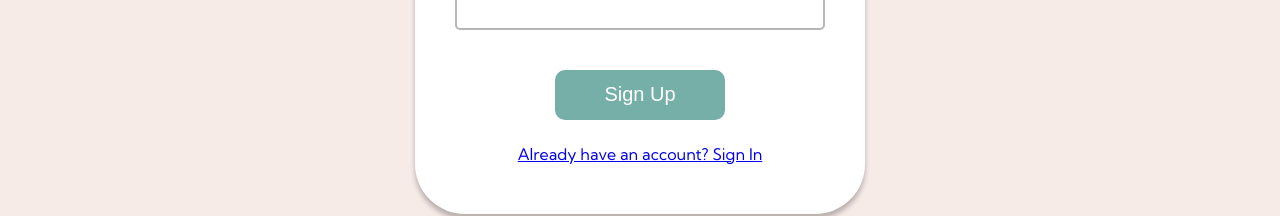
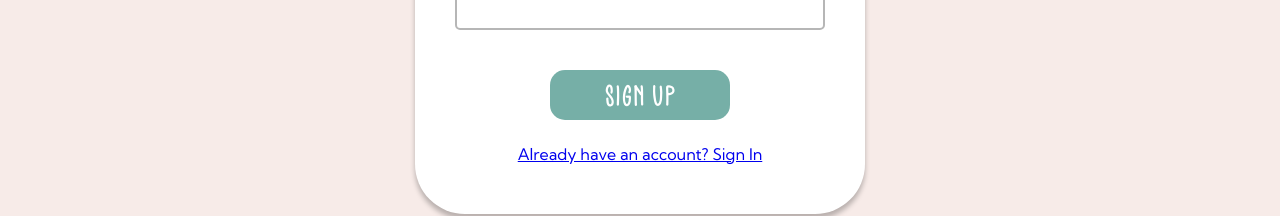
Before and after one commit to irao12/Recipeasy, a React (Create React App) app in the folder client/: page /signup in a window 1280 px wide. Shown: the part 615-831 px from the top of the page. Built offline with nearby package versions, Linux system fonts and the light colour scheme; no server answers.

Commit message:
added simple fade in animations

```diff
--- a/client/src/components/RecipeBox.css
+++ b/client/src/components/RecipeBox.css
@@ -10,7 +10,8 @@
 	margin: 2rem;
 	margin-left: 0;
 	border-radius: 1rem;
-	box-shadow: 0.5rem 0.5rem rgba(0, 0, 0, 0.235);
+	box-shadow: 0 0.5rem 0.5rem rgba(0, 0, 0, 0.25);
+	animation: fadeInUp 1s ease;
 
 	display: flex;
 	justify-content: space-between;
--- a/client/src/pages/FavoritesPage.css
+++ b/client/src/pages/FavoritesPage.css
@@ -27,6 +27,7 @@
     font-family: "Kumbh-Sans";
     font-size: 4rem;
     font-weight: 400;
+    animation: fadeInRight 1s;
 }
 
 .ingredients-content > h1 {
--- a/client/src/pages/FindRecipesPage.css
+++ b/client/src/pages/FindRecipesPage.css
@@ -27,6 +27,7 @@
     font-family: "Kumbh-Sans";
     font-size: 3.6rem;
     font-weight: 400;
+    animation: fadeInRight 1s;
 }
 
 .ingredients-content > h1 {
@@ -45,6 +46,13 @@
     background-color: var(--green-sheen);
     border-radius: 1rem;
     padding: 1rem;
+    animation: fadeInLeft 1s;
+    box-shadow: 0rem 0.5rem 0.5rem rgba(0, 0, 0, 0.25);
+}
+
+@keyframes fadeInLeft {
+    0% { opacity: 0; transform: translateX(5rem); }
+	100% { opacity: 1; transform: translateX(0rem); }
 }
 
 .ingredients-content {
@@ -59,6 +67,7 @@
     height: 100%;
     background-color: white;
     border-radius: 0.75rem;
+    box-shadow: 0rem 0.5rem 0.5rem rgba(0, 0, 0, 0.25);
 }
 
 .ingredients-content > label {
@@ -104,6 +113,12 @@
     width: 95%;
     margin: 1rem;
     scrollbar-width: 0.5rem;
+    animation: fadeIn 1.5s ease-out;
+}
+
+@keyframes fadeIn {
+    0% { opacity: 0; }
+	100% { opacity: 1; }
 }
 
 .ingredient > p {
--- a/client/src/pages/LandingPage.css
+++ b/client/src/pages/LandingPage.css
@@ -7,6 +7,7 @@
 .landing-page-content {
     margin: auto;
     padding: 5rem;
+    animation: fadeInUp 1.5s;
 }
 
 .landing-page-content h1 {
--- a/client/src/pages/LoginPage.css
+++ b/client/src/pages/LoginPage.css
@@ -31,6 +31,7 @@ img.fridge-img {
 	padding: 2rem;
 	display: flex;
 	flex-direction: column;
+	animation: fadeInUp 1.5s;
 }
 
 .login-section input {
@@ -48,6 +49,7 @@ img.fridge-img {
 	margin-bottom: 3rem;
 	border: 0.5rem solid #b6b6b6;
 	border-radius: 0.4rem;
+	box-shadow: 0rem 0.2rem 0.5rem rgba(0, 0, 0, 0.15);
 }
 
 .login-email.invalid,
@@ -84,6 +86,7 @@ img.fridge-img {
 	width: 100%;
 	cursor: pointer;
 	margin-bottom: 3rem;
+	box-shadow: 0rem 0.5rem 0.5rem rgba(0, 0, 0, 0.25);
 }
 
 .login-button:hover {
@@ -94,7 +97,7 @@ img.fridge-img {
 	display: block;
 	width: 100%;
 	font-family: "Kumbh-Sans";
-	font-size: 1.6rem;
+	font-size: 1.8rem;
 	text-align: center;
 	text-decoration: none;
 	color: var(--dark-green);
@@ -111,15 +114,21 @@ img.fridge-img {
 .sign-up-text {
 	font-weight: 700;
 	margin-left: 0.5rem;
-	font-size: 2rem;
+	font-size: 1.8rem;
 }
 
 @media screen and (min-width: 60rem) {
 	img.fridge-img {
 		display: block;
 		max-height: 100%;
+		animation: fadeInRight 1.5s ease;
 	}
 	.login-section {
 		padding: 0;
 	}
 }
+
+@keyframes fadeInRight {
+	0% { opacity: 0; transform: translateX(-5rem); }
+	100% { opacity: 1; transform: translateX(0rem); }
+}
--- a/client/src/pages/LoginPage.js
+++ b/client/src/pages/LoginPage.js
@@ -62,7 +62,7 @@ export default function LoginPage() {
 
 		auth.authenticate(inputs.email, inputs.password)
 			.then((user) => {
-				navigate("/");
+				navigate("/findrecipes");
 			})
 			.catch((error) => {
 				setErrorMessage(error.message);
--- a/client/src/pages/NotAuthenticatedPage.css
+++ b/client/src/pages/NotAuthenticatedPage.css
@@ -7,6 +7,7 @@
 .authentication-msg {
 	margin: auto;
 	text-align: center;
+	animation: fadeInUp 1s;
 }
 
 .authentication-msg h1 {
--- a/client/src/pages/RecipePage.css
+++ b/client/src/pages/RecipePage.css
@@ -11,6 +11,8 @@
 	border: 1.5rem solid #76afa7;
 	border-radius: 1rem;
 	background-color: #76afa7;
+	box-shadow: 0 0.5rem 0.5rem rgba(0, 0, 0, 0.25);
+	animation: fadeIn 2s ease-out;
 }
 
 .recipe-page .recipe-content {
@@ -19,6 +21,8 @@
 	height: 100%;
 	display: flex;
 	font-family: "Kumbh-Sans";
+	box-shadow: 0 0.5rem 0.5rem rgba(0, 0, 0, 0.25);
+	animation: fadeIn 1.5s;
 }
 
 .recipe-page .recipe-info {
--- a/client/src/pages/SignUpPage.css
+++ b/client/src/pages/SignUpPage.css
@@ -12,6 +12,12 @@
 	width: min(90%, 45rem);
 	border-radius: 5rem;
 	box-shadow: 0rem 0.5rem 0.5rem rgba(0, 0, 0, 0.25);
+	animation: fadeInUp 1s;
+}
+
+@keyframes fadeInUp {
+	0% { opacity: 0; transform: translateY(5rem); }
+	100% { opacity: 1; transform: translateY(0rem); }
 }
 
 .sign-up-form-section {
@@ -76,16 +82,17 @@
 
 .sign-up-button {
 	flex-shrink: 0;
-	width: 17rem;
+	width: 18rem;
 	height: 5rem;
-	margin: 0 auto;
+	margin: auto;
 	background-color: #76afa7;
 	color: white;
 	border: none;
-	border-radius: 1rem;
-	font-size: 2rem;
+	border-radius: 1.5rem;
+	font-size: 3rem;
 	cursor: pointer;
 	margin-bottom: 2.4rem;
+	font-family: "Father-Farmhouse-Sans";
 }
 
 .sign-up-button:hover {
```
